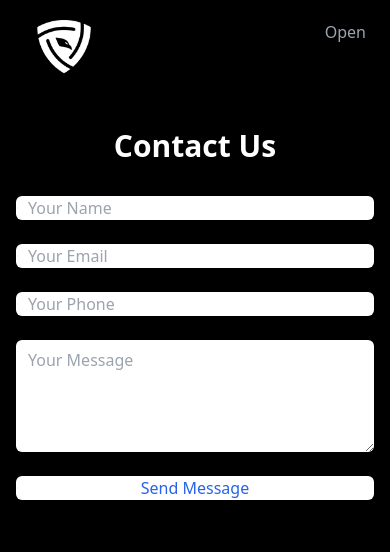
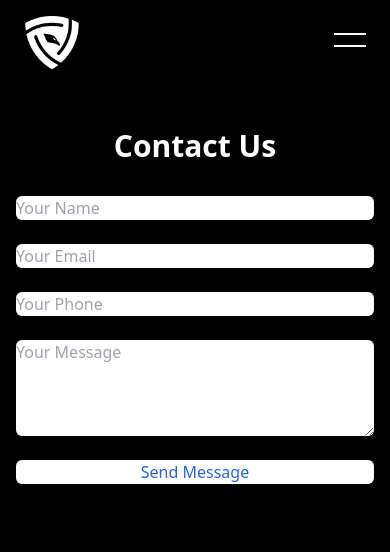
Before and after one commit to Munteanu01/libra_project, a Next.js app: page /contact in a window 390 px wide. Shown: the top 552 px of the page. Built offline with nearby package versions, Linux system fonts and the light colour scheme.

Commit message:
Updating Navbar

```diff
--- a/src/app/components/navbar.jsx
+++ /dev/null
@@ -1,101 +0,0 @@
-'use client';
-import { useState } from 'react';
-import { motion } from 'framer-motion';
-import Link from 'next/link'; // Make sure to import Link here
-
-export default function Navbar() {
-  const [isOpen, setIsOpen] = useState(false);
-  const links = ['Despre noi', 'Portofoliu', 'Servicii', 'Contact'];
-
-  // Function to handle closing the menu when a link or logo is clicked
-  const handleLinkClick = () => {
-    setIsOpen(false); // Close the menu when a link is clicked
-  };
-
-  return (
-    <nav className="bg-transparent text-white absolute top-0 left-0 right-0 z-50 sm:pt-5">
-      <div className="max-w-7xl mx-auto px-4 sm:px-6 lg:px-8">
-        <div className="flex justify-between h-16">
-          <div className="">
-            {/* Added handleLinkClick to the logo link */}
-            <Link href={'/'} onClick={handleLinkClick}>
-              <img
-                className='max-w-24 sm:t-10 pt-5 sm:max-w-32 absolute z-50'
-                src="logo.png"
-                alt="Logo"
-              />
-            </Link>
-          </div>
-          <div className="hidden md:flex items-center space-x-6 lg:space-x-10">
-            {links.slice(0, -1).map((link) => (
-              <Link
-                key={link}
-                href={`/${link.toLowerCase().replace(/\s+/g, '-')}`}
-                className="relative inline-block group"
-                onClick={handleLinkClick} // Close the menu on click
-              >
-                <span className="font-semibold lg:text-xl text-lg">{link}</span>
-                <span className="absolute left-0 bottom-[-3px] w-0 h-[3px] bg-primary group-hover:w-full transition-all duration-300 ease-in-out"></span>
-              </Link>
-            ))}
-            <Link
-              href="/contact"
-              className="border-[3px] border-primary pb-1 px-2 rounded-md font-semibold lg:text-xl text-lg hover:bg-primary hover:text-white transition-all duration-200 ease-in-out"
-              onClick={handleLinkClick} // Close the menu on click
-            >
-              Contact
-            </Link>
-          </div>
-          <div className="flex md:hidden">
-            <motion.button
-              onClick={() => setIsOpen(!isOpen)}
-              className="inline-flex items-center justify-center p-2 rounded-md text-gray-400 hover:text-white hover:bg-gray-700 z-50 relative"
-              aria-expanded={isOpen ? "true" : "false"}
-              initial={{ rotate: 0 }}
-              animate={{ rotate: isOpen ? 90 : 0 }}
-              transition={{ duration: 0.3 }}
-            >
-              {isOpen ? 'Close' : 'Open'}
-            </motion.button>
-          </div>
-        </div>
-      </div>
-
-      <motion.div
-        initial={{ height: 0 }}
-        animate={isOpen ? { height: "100vh" } : { height: 0 }}
-        transition={{ duration: 0.4 }}
-        className={`absolute top-0 left-0 right-0 overflow-hidden bg-black z-40`}
-      >
-        <div className="px-2 pb-3 space-y-1 sm:px-3 h-screen pt-32">
-          {links.map((item) => (
-            <motion.div
-              key={item}
-              initial={{ y: -10 }}
-              animate={isOpen ? { y: 0 } : { y: -10 }}
-              transition={{ duration: 0.1 }}
-            >
-              {item === 'Contact' ? (
-                <Link
-                  href="/contact"
-                  className="flex justify-center px-3 py-2 text-base font-semibold border-4 pb-3 border-primary"
-                  onClick={handleLinkClick} // Close the menu on click
-                >
-                  {item}
-                </Link>
-              ) : (
-                <Link
-                  href={`#${item.toLowerCase().replace(/\s+/g, '-')}`}
-                  className="flex justify-center px-3 py-2 text-base font-semibold hover:border-secondary border-4 border-transparent"
-                  onClick={handleLinkClick} // Close the menu on click
-                >
-                  {item}
-                </Link>
-              )}
-            </motion.div>
-          ))}
-        </div>
-      </motion.div>
-    </nav>
-  );
-}
--- /dev/null
+++ b/src/app/components/navbar/mobileButton.jsx
@@ -0,0 +1,9 @@
+// MobileMenuButton.js
+export default function MobileButton({ isOpen, setIsOpen }) {
+  return (
+    <button className="z-50 group w-8 h-8 flex flex-col justify-center items-center absolute right-6 top-6" onClick={() => setIsOpen(!isOpen)} aria-expanded={isOpen} aria-label="Toggle menu">
+      <span className={`block w-8 h-0.5 bg-white transition-all duration-300 ease-out absolute ${isOpen ? 'rotate-45' : '-translate-y-1.5'}`} />
+      <span className={`block w-8 h-0.5 bg-white transition-all duration-300 ease-out absolute ${isOpen ? '-rotate-45' : 'translate-y-1.5'}`} />
+    </button>
+  );
+}
--- /dev/null
+++ b/src/app/components/navbar/navLinks.jsx
@@ -0,0 +1,11 @@
+// NavLink.js
+import Link from 'next/link';
+
+export default function NavLinks({ link, href, onClick }) {
+  return (
+    <Link href={href} className="relative inline-block group" onClick={onClick}>
+      <span className="font-semibold lg:text-xl md:text-lg text-3xl">{link}</span>
+      <span className="absolute left-0 bottom-[-3px] w-0 h-[3px] bg-primary group-hover:w-full transition-all duration-300 ease-in-out"></span>
+    </Link>
+  );
+}
--- /dev/null
+++ b/src/app/components/navbar/navbar.jsx
@@ -0,0 +1,72 @@
+'use client';
+import { useState, useEffect } from 'react';
+import { motion } from 'framer-motion';
+import NavLink from './navLinks'; // Import NavLink component
+import MobileButton from './mobileButton'; // Import MobileButton component
+import Link from 'next/link';
+
+export default function Navbar() {
+  const [isOpen, setIsOpen] = useState(false);
+  const links = [
+    { text: 'Despre noi', href: '/despre-noi' },
+    { text: 'Portofoliu', href: '/portofoliu' },
+    { text: 'Servicii', href: '/servicii' },
+    { text: 'Contact', href: '/contact' }
+  ];
+
+  const handleLinkClick = () => setIsOpen(false); // Close the menu when a link is clicked
+
+  useEffect(() => {
+    // Disable scrolling when the menu is open
+    if (isOpen) {
+      document.body.style.overflow = 'hidden';
+    } else {
+      document.body.style.overflow = 'auto';
+    }
+
+    // Cleanup the effect on component unmount or when the menu is closed
+    return () => {
+      document.body.style.overflow = 'auto';
+    };
+  }, [isOpen]);
+
+  return (
+    <nav className="bg-transparent text-white absolute top-0 left-0 right-0 z-50 sm:pt-5">
+      <div className="max-w-7xl mx-auto px-4 sm:px-6 lg:px-8">
+        <div className="flex justify-between h-16">
+          <div>
+            <Link href={'/'} onClick={handleLinkClick}>
+              <img className="max-w-24 top-4 left-1 md:top-10 md:max-w-32 absolute z-50" src="logo.png" alt="Logo" />
+            </Link>
+          </div>
+          <div className="hidden md:flex items-center space-x-6 lg:space-x-10">
+            {links.slice(0, -1).map(({ text, href }) => (
+              <NavLink key={text} link={text} href={href} onClick={handleLinkClick} />
+            ))}
+            <Link href={links[3].href} className="border-[3px] border-primary pb-1 px-2 rounded-md font-semibold lg:text-xl text-lg hover:bg-primary hover:text-white transition-all duration-200 ease-in-out" onClick={handleLinkClick}>
+              Contact
+            </Link>
+          </div>
+          <div className="flex md:hidden">
+            <MobileButton isOpen={isOpen} setIsOpen={setIsOpen} />
+          </div>
+        </div>
+      </div>
+
+      <motion.div
+        initial={{ height: 0 }}
+        animate={isOpen ? { height: "100vh" } : { height: 0 }}
+        transition={{ duration: 0.3 }}
+        className="absolute top-0 left-0 right-0 overflow-hidden bg-black z-40 md:hidden">
+        <div className="px-2 space-y-4 sm:px-3 h-screen w-screen flex flex-col items-center justify-center pb-32">
+          {links.map(({ text, href }) => (
+            <motion.div key={text} initial={{ y: -10 }} animate={isOpen ? { y: 0 } : { y: -10 }} transition={{ duration: 0.1 }
+            } className='pt-7'>
+              <NavLink className="" link={text} href={href} onClick={handleLinkClick} />
+            </motion.div>
+          ))}
+        </div>
+      </motion.div>
+    </nav>
+  );
+}
--- a/src/app/layout.js
+++ b/src/app/layout.js
@@ -1,6 +1,6 @@
 
 import "./globals.css";
-import Navbar from './components/navbar'
+import Navbar from './components/navbar/navbar'
 import Clients from './components/clients'
 import Footer from './components/footer'
 
--- /dev/null
+++ b/src/app/servicii/page.js
@@ -0,0 +1,9 @@
+'use client'
+
+export default function Services() {
+    return (
+        <h1 className="mt-64 flex text-white">Services
+
+        </h1>
+    )
+}
```
